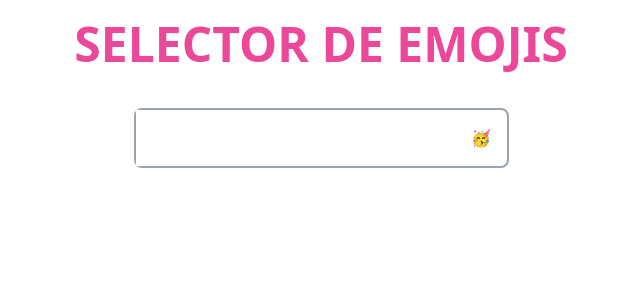
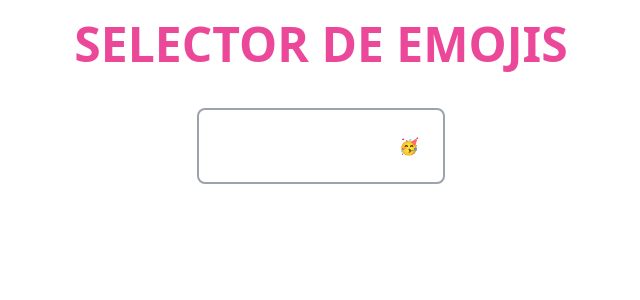
Before and after one commit to MariaRuaBF/emoji-project, a React (Vite) app: page / in a window 1280 px wide. Shown: the top 300 px of the page, without its empty margins (319-959 px from the left). Built offline with nearby package versions, Linux system fonts and the light colour scheme.

Commit message:
Refactor styles

```diff
--- a/src/App.tsx
+++ b/src/App.tsx
@@ -11,8 +11,8 @@ function App() {
       <h1 className="text-pink-500 text-5xl uppercase font-semibold text-center pb-10">
         Selector de emojis
       </h1>
-      <div className="flex items-center justify-center border-solid border-2  gap-2 border-gray-400 rounded-lg">
-        <input className=" p-4 px-10 focus:outline-none" ref={ref} />
+      <div className="flex items-center justify-between border-solid border-2 p-2 pl-0 gap-2 border-gray-400 rounded-lg w-1/5">
+        <input className="w-full px-10 focus:outline-none " ref={ref} />
         <EmojiPicker ref={ref} />
       </div>
     </div>
--- a/src/components/emojiPicker/EmojiButton.tsx
+++ b/src/components/emojiPicker/EmojiButton.tsx
@@ -11,7 +11,7 @@ const EmojiButton = ({ emoji, onClick }: EmojiButtonProps) => {
   }
   return (
     <button
-      className="inline-block cursor-pointer hover:bg-white rounded-full"
+      className="inline-block p-[2px] cursor-pointer  hover:bg-pink-500/75 rounded-md"
       onClick={handleClick}
     >
       {emoji.symbol}
--- a/src/components/emojiPicker/EmojiSearch.tsx
+++ b/src/components/emojiPicker/EmojiSearch.tsx
@@ -7,7 +7,7 @@ interface EmojiSearchProps {
 const EmojiSearch = ({ onSearch }: EmojiSearchProps) => {
   return (
     <input
-      className="inline-flex p-2 rounded-md bg-white opacity-90"
+      className="relative inline-flex p-2 rounded-md bg-white"
       onChange={onSearch}
       placeholder="Busque aquí"
     />
```
